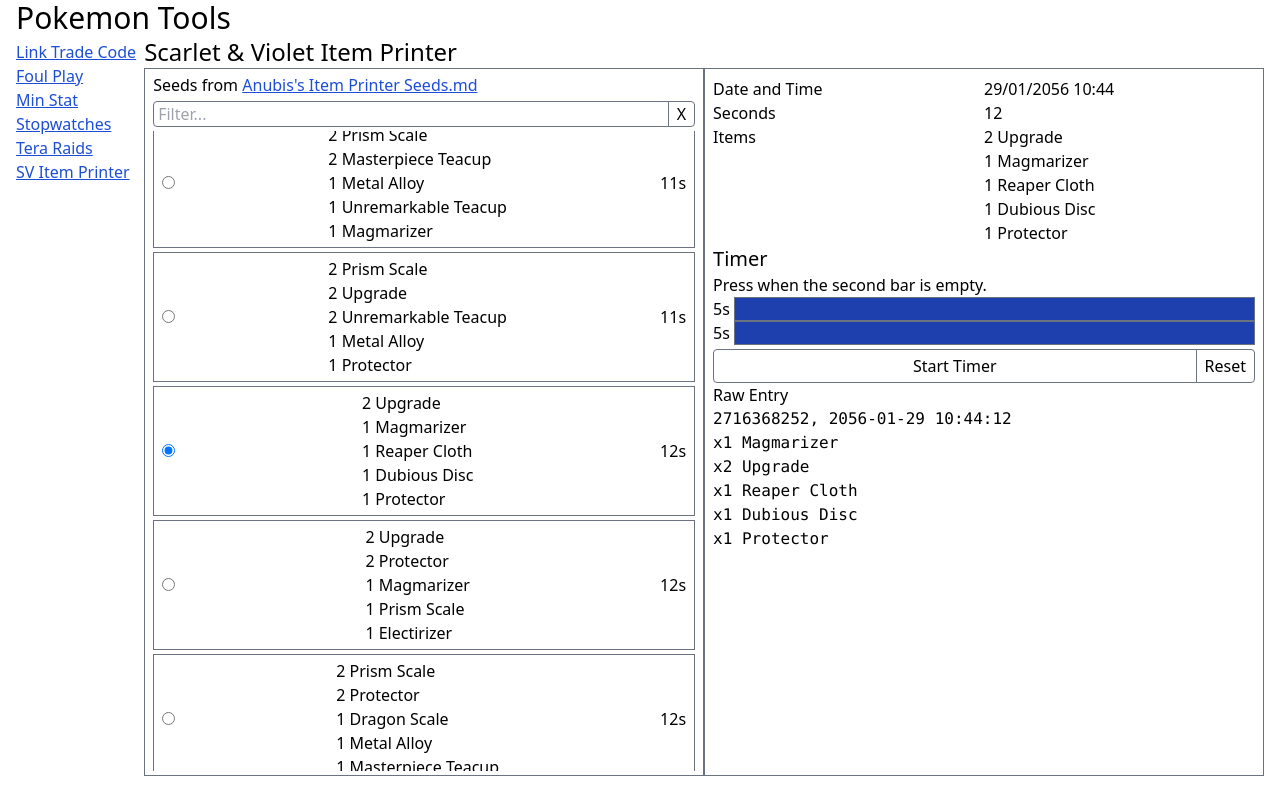
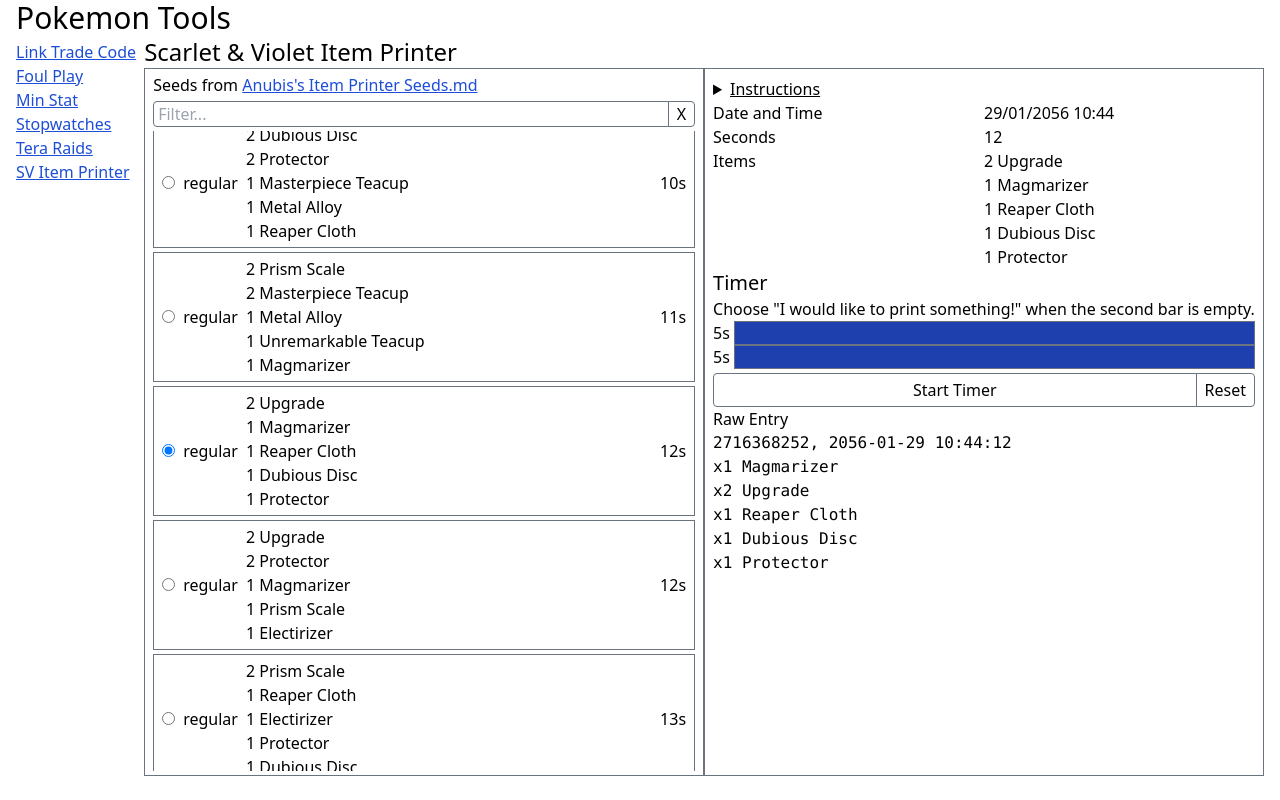
Before and after one commit to nick-ng/pokemon-tools, a React (Vite) app: page /sv-item-printer in a window 1280 px wide. Both pictures are taken after a click on the button 424 px from the left and 451 px from the top of the page. Built offline with nearby package versions, Linux system fonts and the light colour scheme.

Commit message:
feat: add some instructions on how to use

```diff
--- a/src/components/sv-item-printer/chosen-target.tsx
+++ b/src/components/sv-item-printer/chosen-target.tsx
@@ -28,7 +28,32 @@
 	}, []);
 	return (
 		<>
-			{" "}
+			<details>
+				<summary>Instructions</summary>
+				<ol className="ml-5 mb-1 list-outside list-decimal">
+					<li>
+						Talk to the item printer NPC until you get the menu that has "I want to print
+						something!"
+					</li>
+					<li>
+						Press the Home button (do not close Pokemon Scarlet/Violet), go to the Switch settings,
+						and adjust the date and time. It doesn't matter what timezone you've selected.
+					</li>
+					<li>
+						Press "A" to set the time and click the "Start Timer" below at the same time. You can
+						press the space bar instead of clicking if that's easier.
+					</li>
+					<li>
+						Go back to Pokemon Scarlet/Violet and press "A" when the 5s bar is empty. If you need to
+						wait a long time, there will be two bars, one that is always 5 seconds, and one that is
+						the remaining time.
+					</li>
+				</ol>
+				<p className="mb-2">
+					If you keep missing timing, try changing the "Adjustment Time". There is some fade-out/in
+					time which might be different on the different consoles.
+				</p>
+			</details>
 			<div className="grid grid-cols-2">
 				<div>Date and Time</div>
 				<div>{timerData.dmyString}</div>
@@ -48,9 +73,9 @@
 			</div>
 			<h3>Timer</h3>
 			{barASeconds > 0 ? (
-				<p>Press when the second bar is empty.</p>
+				<p>Choose "I would like to print something!" when the second bar is empty.</p>
 			) : (
-				<p>Press when the bar is empty.</p>
+				<p>Choose "I would like to print something!" when the bar is empty.</p>
 			)}
 			<div className="grid grid-cols-[min-content_1fr] gap-x-1">
 				{barASeconds > 0 && (
--- a/src/components/sv-item-printer/index.tsx
+++ b/src/components/sv-item-printer/index.tsx
@@ -3,18 +3,22 @@
 import { useEffect, useState } from "react";
 import { useOptions } from "../../hooks/options-context";
 import { SvItemPrinterTargetSchema } from "../../schemas";
+import { getMatchingCount } from "./utils";
 import PrintTarget from "./print-target";
 import ChosenTarget from "./chosen-target";
 
+// @todo(nick-ng): add a way to adjust the min time and adjustment time settings
 export default function SvItemPrinter() {
 	const { options, setOptions } = useOptions();
 	const [targets, setTargets] = useState<SvItemPrinterTarget[]>([]);
 	const [filterString, setFilterString] = useState("");
 	const [isMobileChooserOpen, setIsMobileChooserOpen] = useState(false);
 
-	// @todo(nick-ng): use the seed or something so we can filter the results
 	const chosenTarget = targets.find((t) => t.timestamp === options.svItemPrinterChosenTarget);
-	const visibleTargets = filterString ? targets.filter((t) => t) : targets.slice(0, 50);
+	const visibleTargets =
+		filterString.length >= 3
+			? targets.filter((t) => getMatchingCount(t, filterString) > 0).slice(0, 50)
+			: targets.slice(0, 25);
 
 	useEffect(() => {
 		const abortController = new AbortController();
@@ -24,7 +28,6 @@
 				const resR = await fetch("/item-printer-regular.json", { signal: abortController.signal });
 				const resJson = await resR.json();
 				const tempTargets = SvItemPrinterTargetSchema.array().parse(resJson);
-				console.log("tempTargets[0]", tempTargets[0]);
 				setTargets((prev) => prev.concat(tempTargets));
 			} catch (e) {
 				console.error(e);
--- a/src/components/sv-item-printer/print-target.tsx
+++ b/src/components/sv-item-printer/print-target.tsx
@@ -1,7 +1,7 @@
 import type { SvItemPrinterTarget } from "../../schemas";
 
 import { useOptions } from "../../hooks/options-context";
-import { getTimerData } from "./utils";
+import { getTimerData, getMatchingCount } from "./utils";
 
 export type PrintTargetProps = {
 	target: SvItemPrinterTarget;
@@ -10,33 +10,16 @@
 	onClick: (event: React.MouseEvent<HTMLButtonElement>) => void | Promise<void>;
 };
 
-const getMatchingCount = (printTarget: SvItemPrinterTarget, filterString: string) => {
-	if (!filterString) {
-		return 0;
-	}
-
-	let matchingCount = 0;
-	for (let i = 0; i < printTarget.itemList.length; i++) {
-		const item = printTarget.itemList[i];
-		if (item.item.toLowerCase().includes(filterString.toLowerCase())) {
-			matchingCount = matchingCount + item.quantity;
-		}
-	}
-
-	return matchingCount;
-};
-
 export default function PrintTarget({ target, checked, filterString, onClick }: PrintTargetProps) {
 	const { options } = useOptions();
 
 	const delaySeconds = getTimerData(target.timestamp, options.svItemPrinterMinSeconds).delaySeconds;
 	const matchingCount = getMatchingCount(target, filterString);
-
 	const flexOrder = Math.max(0, 50 - matchingCount) * 100 + delaySeconds;
 
 	return (
 		<button
-			className="flex flex-row items-center justify-between border border-gray-500 px-2 py-1"
+			className="flex flex-row items-center justify-between gap-2 border border-gray-500 px-2 py-1"
 			style={{ order: flexOrder }}
 			type="button"
 			onClick={(event) => {
@@ -46,6 +29,7 @@
 			<div>
 				<input type="radio" checked={checked} readOnly />
 			</div>
+			<div>{target.printType}</div>
 			<div className="">
 				{target.itemList.map((i) => {
 					const isIrrelevant =
@@ -58,6 +42,7 @@
 					);
 				})}
 			</div>
+			<div className="grow"></div>
 			<div>
 				<div>
 					{matchingCount > 0 && `${matchingCount}x, `}
--- a/src/components/sv-item-printer/utils.ts
+++ b/src/components/sv-item-printer/utils.ts
@@ -1,3 +1,5 @@
+import type { SvItemPrinterTarget } from "../../schemas";
+
 export const getTimerData = (timestamp: number, minDelayS: number) => {
 	let delaySeconds = timestamp % 60;
 	if (delaySeconds < minDelayS) {
@@ -20,3 +22,19 @@
 		delaySeconds,
 	};
 };
+
+export const getMatchingCount = (printTarget: SvItemPrinterTarget, filterString: string) => {
+	if (!filterString) {
+		return 0;
+	}
+
+	let matchingCount = 0;
+	for (let i = 0; i < printTarget.itemList.length; i++) {
+		const item = printTarget.itemList[i];
+		if (item.item.toLowerCase().includes(filterString.toLowerCase())) {
+			matchingCount = matchingCount + item.quantity;
+		}
+	}
+
+	return matchingCount;
+};
```
